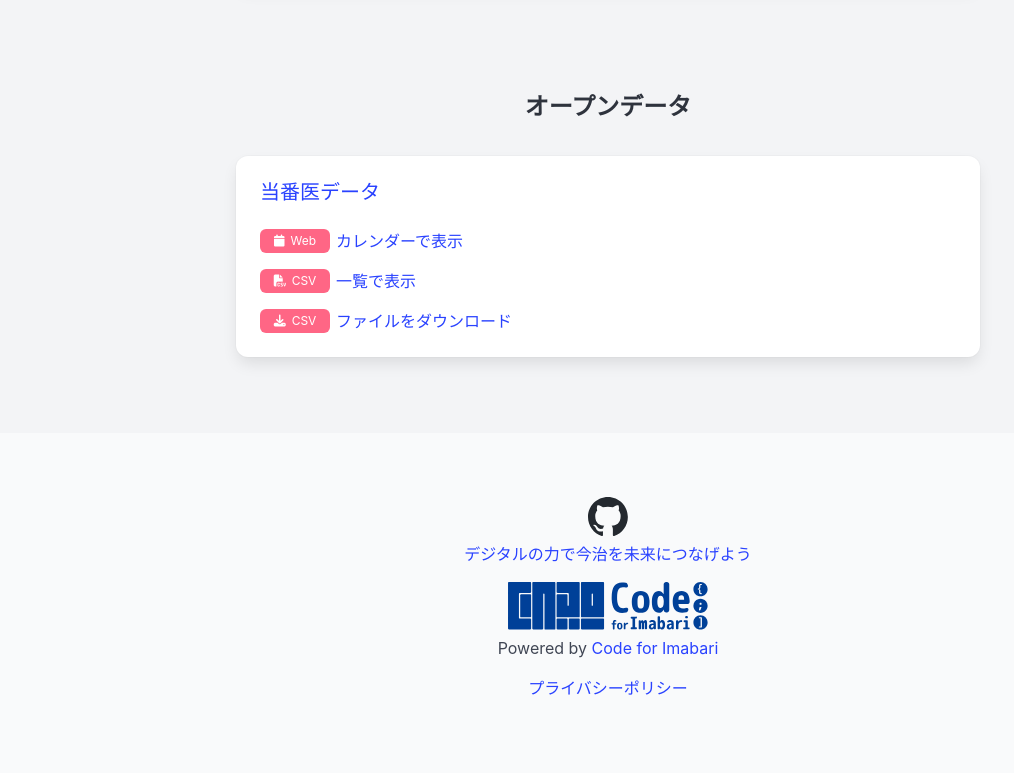
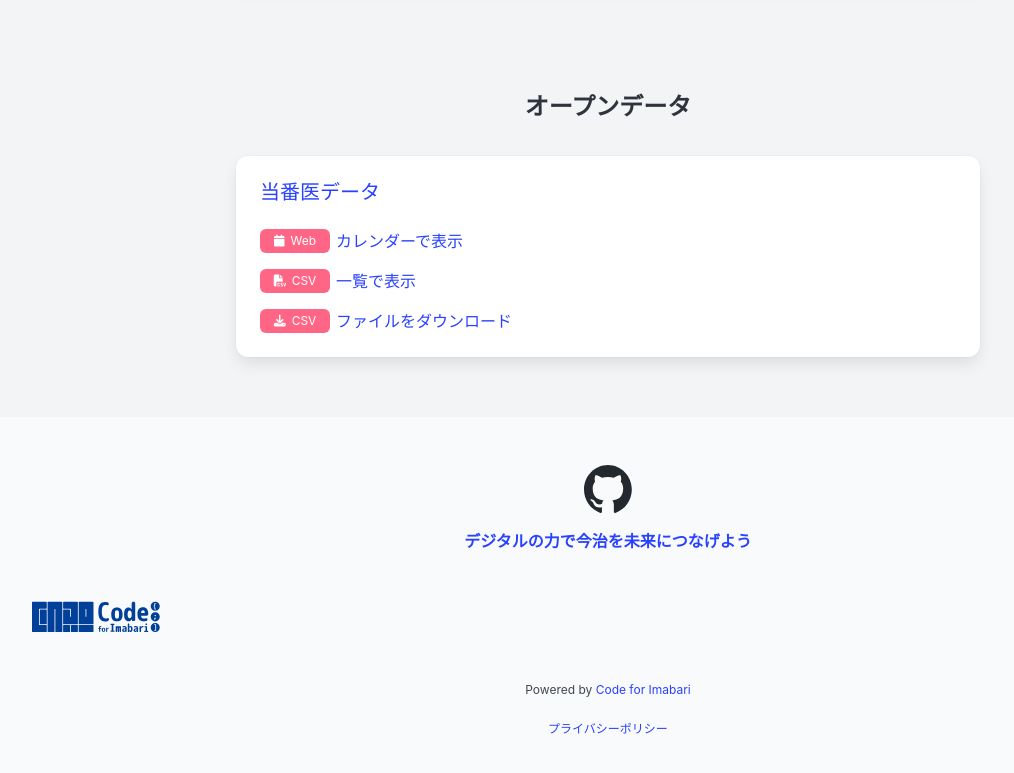
Before and after one commit to imabari119/today, a plain HTML site: page docs/index.html in a window 1280 px wide. Shown: the part 2195-2968 px from the top of the page, without its empty margins (32-1046 px from the left). Drawn offline with nearby package versions, Linux system fonts and the light colour scheme.

Commit message:
Update index.html

```diff
--- a/docs/index.html
+++ b/docs/index.html
@@ -57,9 +57,6 @@
             margin-top: 1em;
         }
 
-        footer {
-            margin-top: 1em;
-        }
     </style>
 </head>
 
@@ -256,25 +253,28 @@
         </div>
     </section>
 
-    <footer class="footer">
+    <footer class="footer has-text-centered">
+      <div class="container">
 
-        <div class="has-text-centered">
-
-            <p><a href="https://github.com/imabari119"><img class="logo-github" src="github-mark.svg" alt="Github" /></a></p>
-
-            <a href="https://www.code4imabari.org/" target="_blank" rel="noopener noreferrer">
-                <p>デジタルの力で今治を未来につなげよう</p>
-                <img class="logo-top" src="logo_Code4Imabari_blue.svg" alt="Code for Imabari デジタルの力で今治を未来につなげよう" />
-            </a>
-
-            <p>Powered by <a href="https://www.code4imabari.org/" target="_blank">Code for Imabari</a></p>
-
-            <div style="margin-top: 1em;">
-                <p><a href="./privacy.html">プライバシーポリシー</a></p>
-            </div>
-
+        <div class="is-flex is-justify-content-center mb-4">
+          <a href="https://github.com/imabari119" target="_blank" rel="noopener noreferrer">
+            <img class="image is-48x48" src="github-mark.svg" alt="GitHub" />
+          </a>
         </div>
 
+        <div class="mb-4">
+          <a href="https://www.code4imabari.org/" target="_blank" rel="noopener noreferrer">
+            <p class="is-size-6 has-text-weight-semibold">デジタルの力で今治を未来につなげよう</p>
+            <img class="image is-128x128" src="logo_Code4Imabari_blue.svg" alt="Code for Imabari ロゴ" />
+          </a>
+          <p class="is-size-7">Powered by <a href="https://www.code4imabari.org/">Code for Imabari</a></p>
+        </div>
+
+        <div class="mt-4">
+          <a href="./privacy.html" class="is-size-7">プライバシーポリシー</a>
+        </div>
+
+      </div>
     </footer>
 
     <script src="script.js"></script>
```
